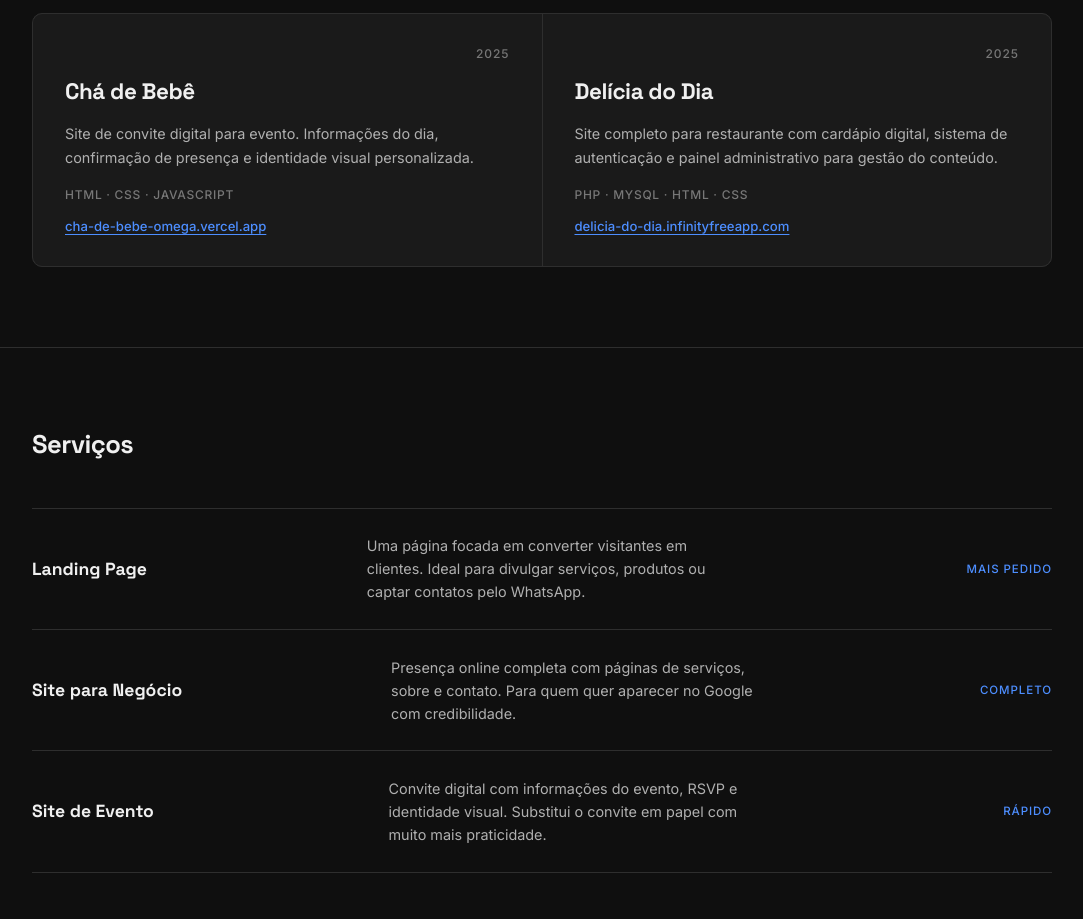
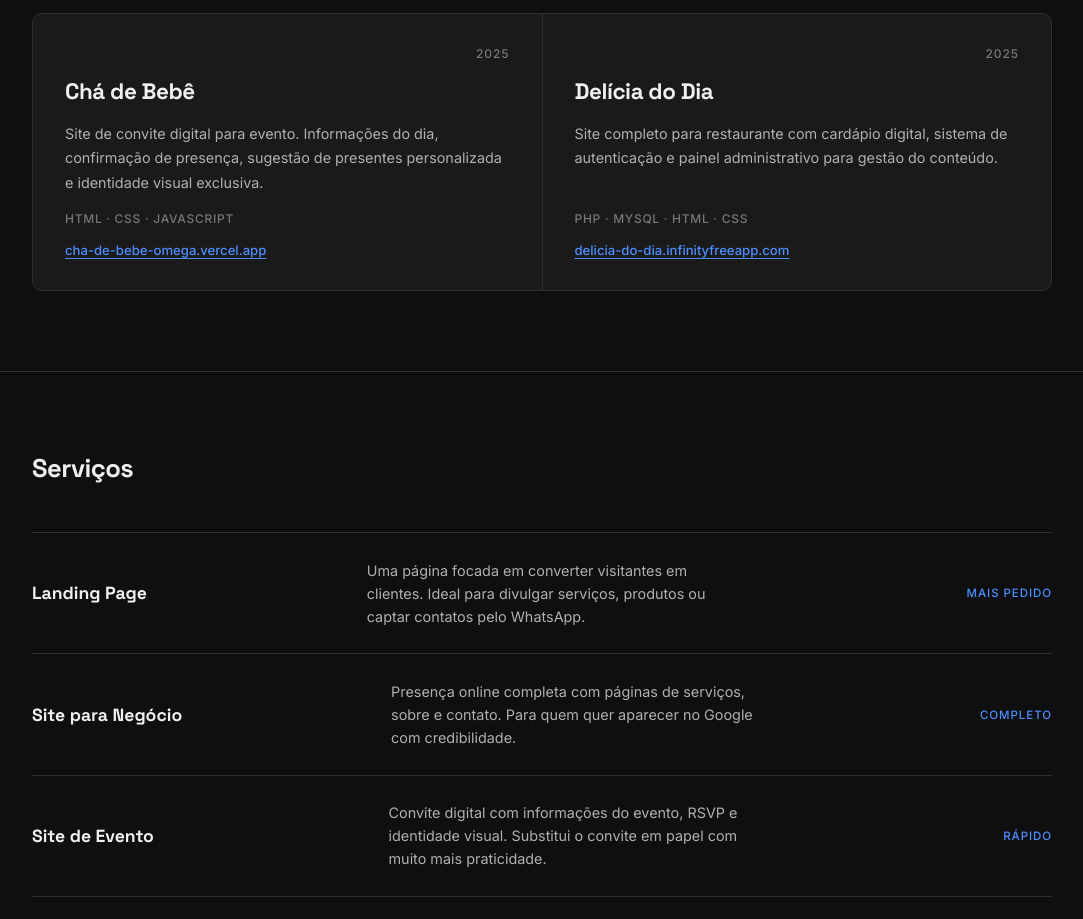
Before and after one commit to Leonardo-Pereira-Moraes/Leonardo-Pereira-Moraes.github.io, a plain HTML site: page index.html in a window 1280 px wide. Shown: the part 880-1799 px from the top of the page, without its empty margins (98-1181 px from the left). Drawn offline with Linux system fonts and the light colour scheme.

Commit message:
Add files via upload

```diff
--- a/index.html
+++ b/index.html
@@ -445,7 +445,7 @@
 
         </div>
         <span class="project-name">Chá de Bebê</span>
-        <p class="project-desc">Site de convite digital para evento. Informações do dia, confirmação de presença e identidade visual personalizada.</p>
+        <p class="project-desc">Site de convite digital para evento. Informações do dia, confirmação de presença, sugestão de presentes personalizada e identidade visual exclusiva.</p>
         <span class="project-tech">HTML · CSS · JavaScript</span>
         <span class="project-link-text">cha-de-bebe-omega.vercel.app</span>
       </a>
```
